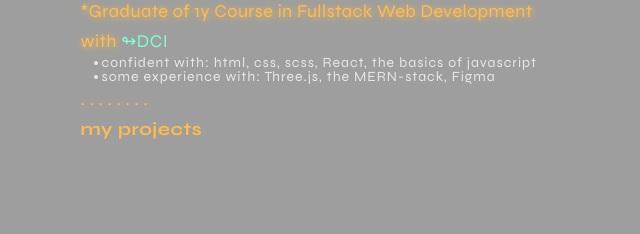
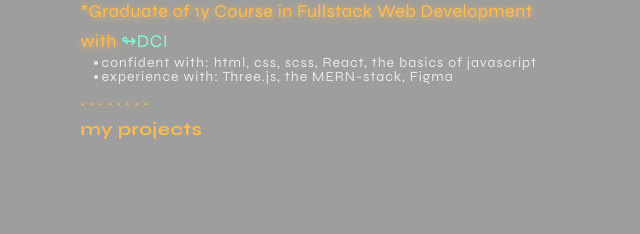
Before and after one commit to e7x7/e7x7_port-zero, a website built with Vite: page index.html in a window 1280 px wide. Shown: the part 452-686 px from the top of the page, 331-971 px from the left. Built offline with nearby package versions, Linux system fonts and the light colour scheme; animation ran at ten frames a second.

Commit message:
Update index.html

```diff
--- a/index.html
+++ b/index.html
@@ -70,7 +70,7 @@
 						>
 						<div class="skills">
 							<ul><li>confident with: html, css, scss, React, the basics of javascript</li>
-							<li>some experience with: Three.js, the MERN-stack, Figma</li></ul>
+							<li>experience with: Three.js, the MERN-stack, Figma</li></ul>
 						</div>
 						<p>. . . . . . . .</p>
 						<p id="myprojects">my projects</p>
```
